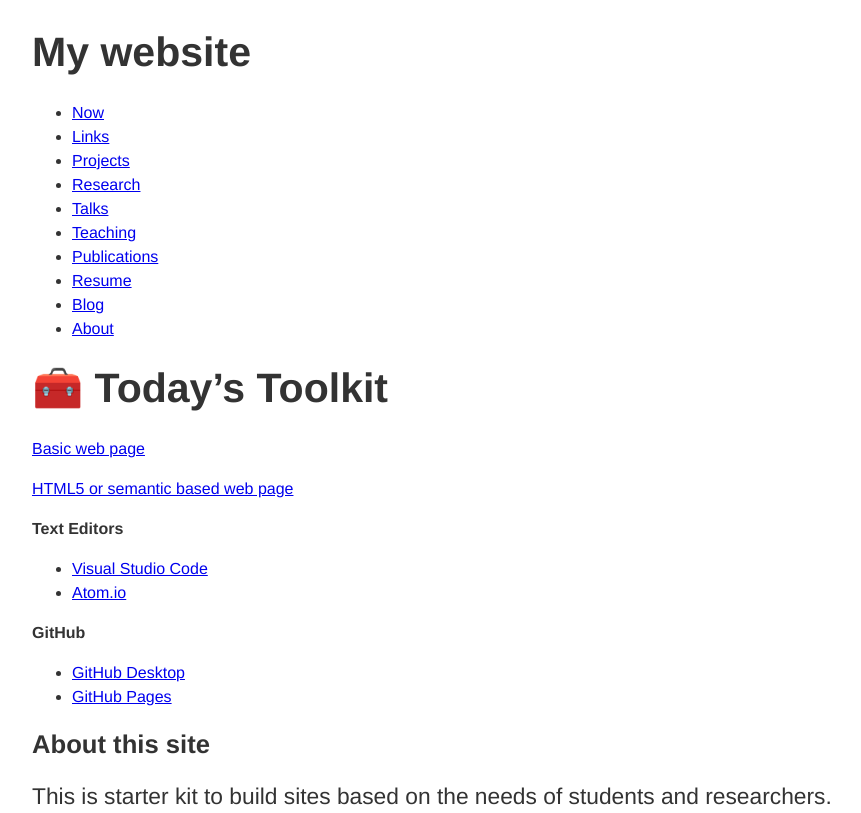
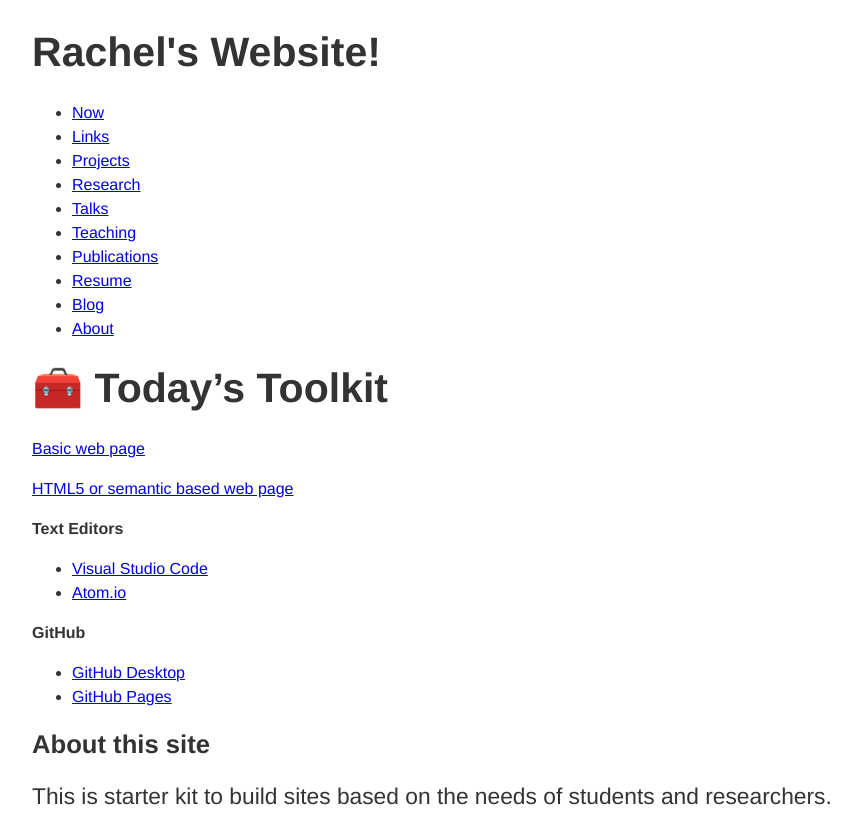
Before and after one commit to rachelh09/rachelh09.github.io, a plain HTML site: page index.html in a window 1280 px wide. Shown: the top 813 px of the page, without its empty margins (0-861 px from the left). Drawn offline with Linux system fonts and the light colour scheme.

Commit message:
rename to Rachel's Website

```diff
--- a/index.html
+++ b/index.html
@@ -14,7 +14,7 @@
 
   <body>
     <header role="banner">
-      <h1>My website</h1>
+      <h1>Rachel's Website!</h1>
     </header>
     <nav role="navigation">
       <ul>
```
